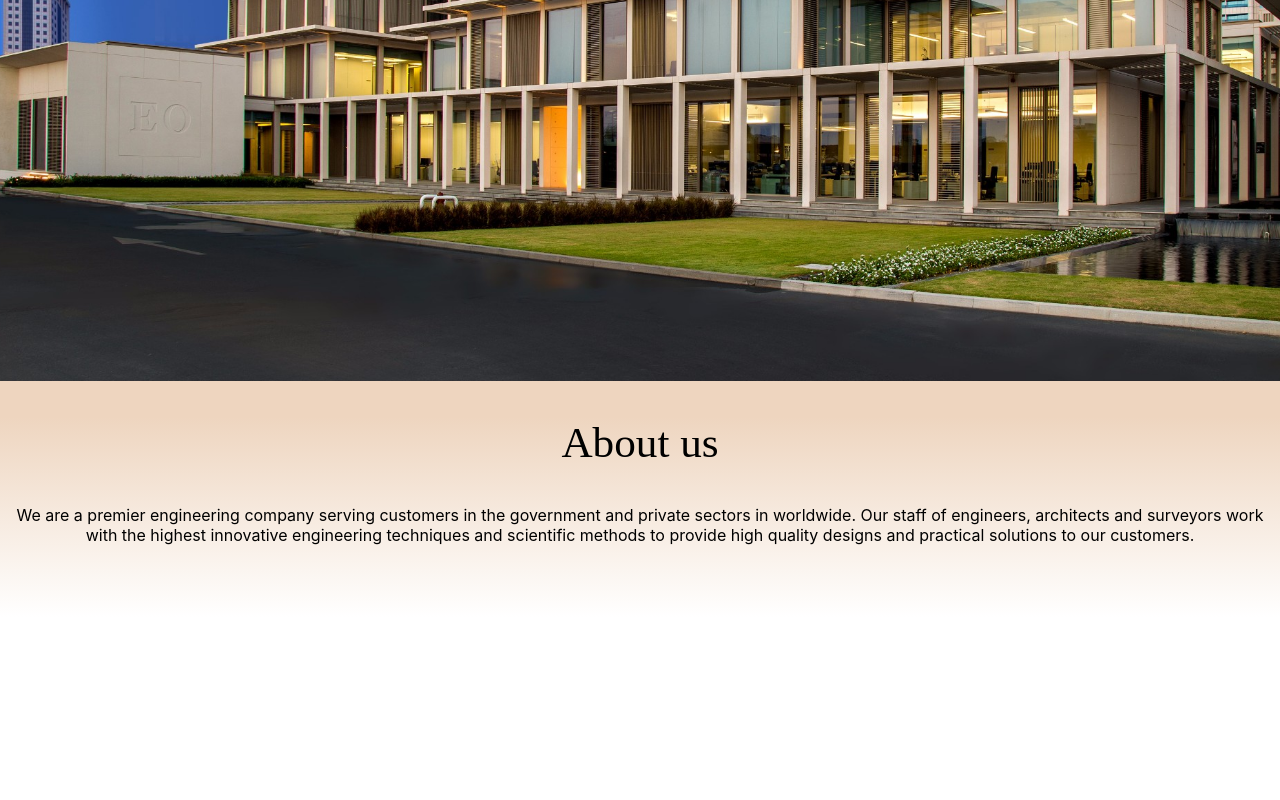
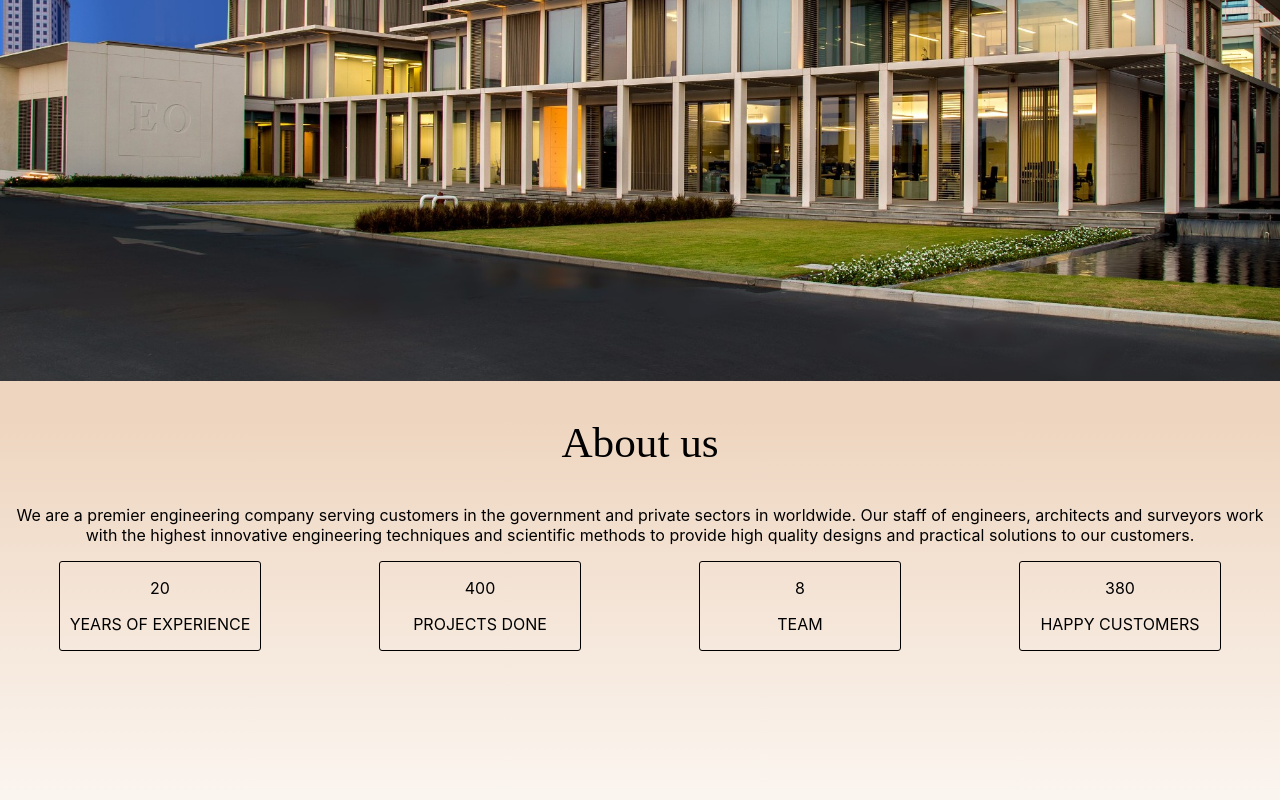
Before and after one commit to ajarara/masaratoffice, a React (Create React App) app: page / in a window 1280 px wide. Shown: the part 328-1128 px from the top of the page. Before the commit the page ends 945 px from the top, so only its background shows below. Built offline with nearby package versions, Linux system fonts and the light colour scheme.

Commit message:
Come across the 3x1 problem with flexbox
What we want is the ability to resize so that we either have a line of
cards or a 2x2 grid.

There are lots of possibilities!

```diff
--- a/src/App.css
+++ b/src/App.css
@@ -52,9 +52,27 @@ body{
  }
 
 .About_us{
-  height: 200px;
+  height: 500px;
   background-color: rgb( 238, 213, 191); /* For browsers that do not support gradients */
   background-image: linear-gradient( rgb( 238, 213, 191), white );
+}
+
+/* either 4x1 or 2x2 */
+/* if 2x2 margin margin horizontal should be margin vertical */
+
+.About_Us_Card_Listing {
+  display: flex;
+  justify-content: space-around;
+  flex-wrap: wrap;
+}
+.About_Us_Card {
+  border: 0.01rem solid;
+  border-radius: 3px;
+  text-align: center;
+  width: 20%;
+  min-width: 150px;
+  max-width: 200px;
+  margin-bottom: 10px;
 }
 
 .nav_elements{
--- a/src/App.tsx
+++ b/src/App.tsx
@@ -59,8 +59,45 @@ const MinimizedTabView = () => {
       <Button onClick={() => setDrawerOpen(false)}>Contact</Button>
       </Drawer>
     </>
-  )
-}
+  );
+};
+
+const AboutUsCardListing = () => {
+
+  const details = [
+    {
+      title: '20',
+      subtitle: 'YEARS OF EXPERIENCE',
+    },
+    {
+      title: '400',
+      subtitle: 'PROJECTS DONE',
+    },
+    {
+      title: '8',
+      subtitle: 'TEAM',
+    },
+    {
+      title: '380',
+      subtitle: 'HAPPY CUSTOMERS'
+    }
+  ];
+
+  return <div className={"About_Us_Card_Listing"}>
+    {details.map((detail) => <AboutUsCard {...detail} />)}
+  </div>
+};
+
+
+const AboutUsCard: React.FC <{
+  title: string,
+  subtitle: string,
+}> = ({ title, subtitle }) => (
+  <div className={"About_Us_Card"}>
+    <p className={"About_Us_Card_Title"}>{title}</p>
+    <p className={"About_Us_Card_Subtitle"}>{subtitle}</p>
+  </div>
+);
 
 const App = () => {
   const theme = useTheme();
@@ -85,6 +122,7 @@ const App = () => {
         <div className= "about_us_paragragh">
           <p>We are a premier engineering company serving customers in the government and private sectors in worldwide. Our staff of engineers, architects and surveyors work with the highest innovative engineering techniques and scientific methods to provide high quality designs and practical solutions to our customers.</p>
         </div>
+      <AboutUsCardListing />
       </section>
       </body>
     </div>
```
